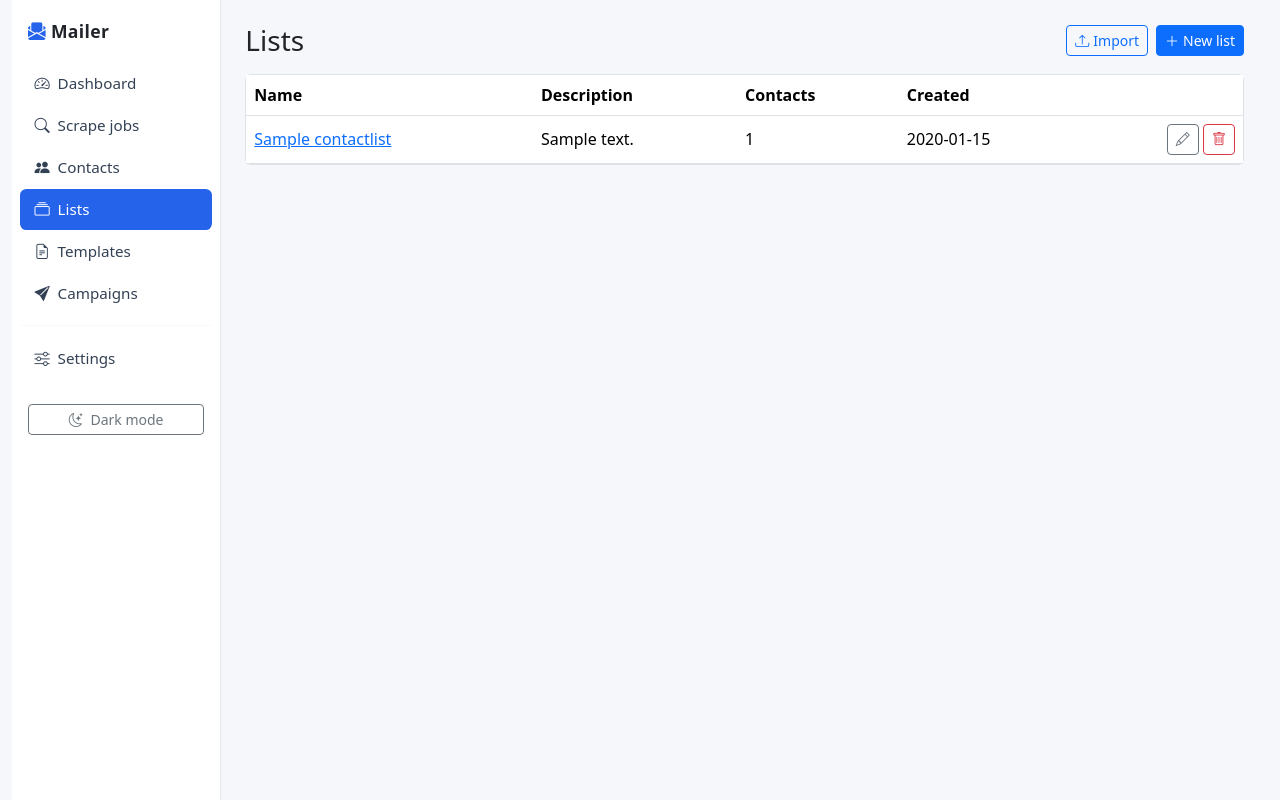
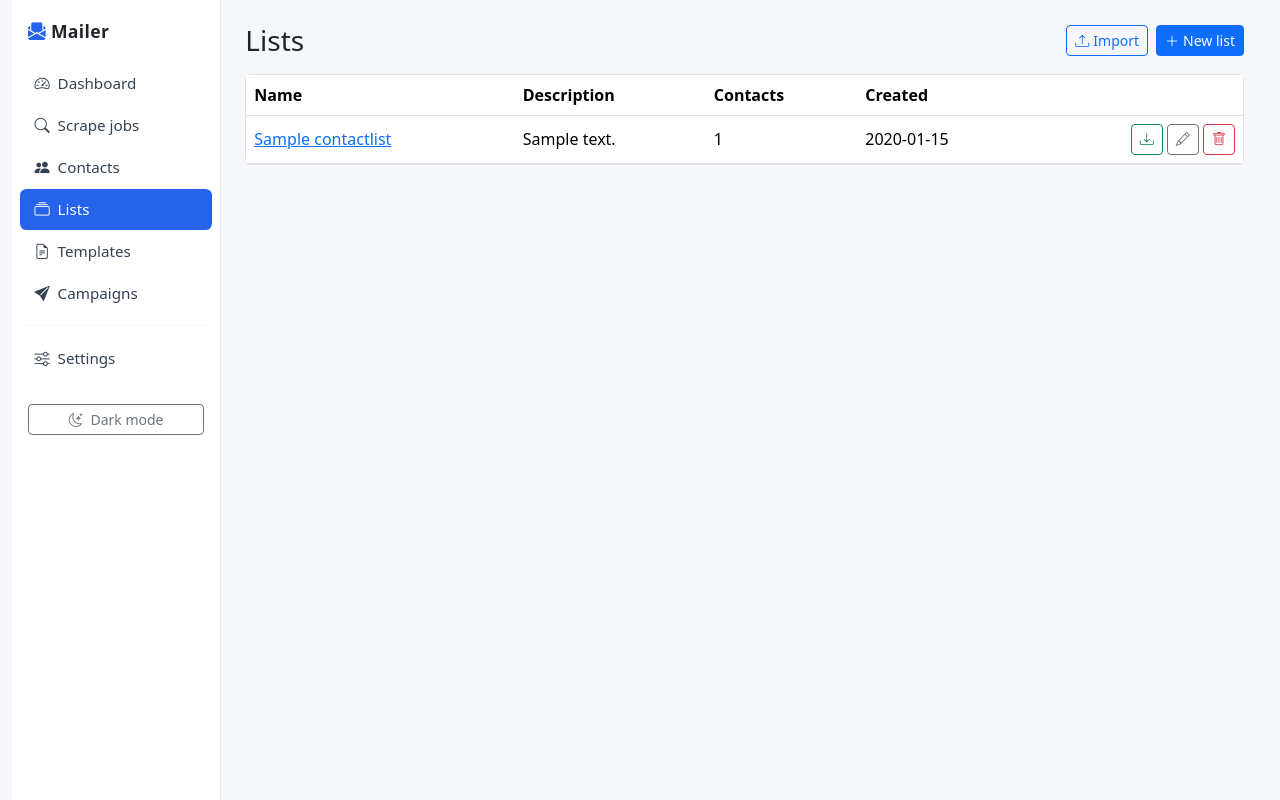
Before and after one commit to TAWHID1248/ts_scrapper, a Django app: page /lists/ in a window 1280 px wide. Run offline with Django 5.2, Linux system fonts and the light colour scheme; tables that the repository leaves empty hold one stand-in row (values such as "Sample post").

Commit message:
Add per-list CSV download button on Lists page
Co-Authored-By: Claude Opus 4.7 <noreply@anthropic.com>

```diff
--- a/core/templates/core/list_list.html
+++ b/core/templates/core/list_list.html
@@ -23,6 +23,7 @@
           <td>{{ l.count }}</td>
           <td>{{ l.created_at|date:"Y-m-d" }}</td>
           <td class="text-end text-nowrap">
+            <a class="btn btn-sm btn-outline-success" href="{% url 'contact_export' %}?list={{ l.pk }}" title="Download emails as CSV"><i class="bi bi-download"></i></a>
             <a class="btn btn-sm btn-outline-secondary" href="{% url 'list_edit' l.pk %}"><i class="bi bi-pencil"></i></a>
             <form method="post" action="{% url 'list_delete' l.pk %}" onsubmit="return confirm('Delete list &quot;{{ l.name|escapejs }}&quot;? Contacts are kept.')" class="d-inline">
               {% csrf_token %}
```
